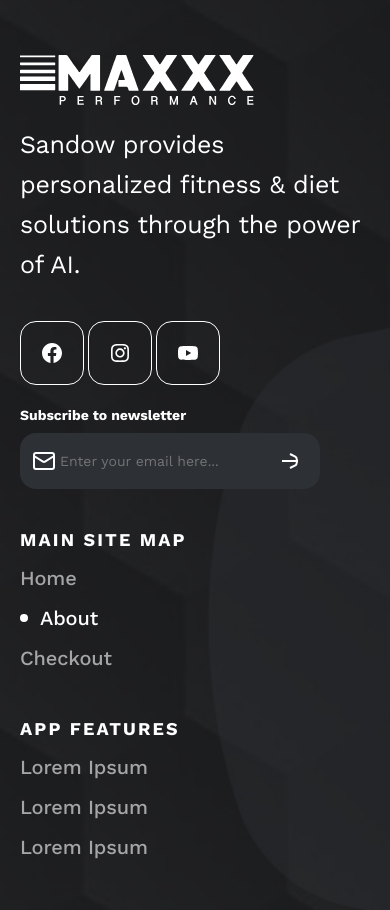
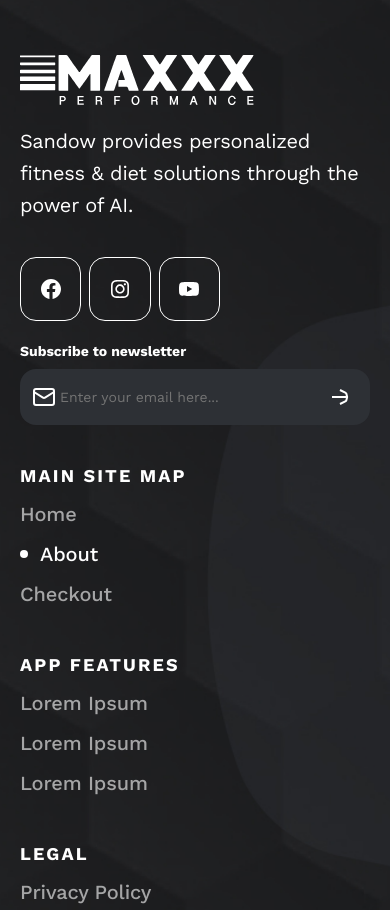
Before and after one commit to mickeyminion14/shadcn-ui, a Next.js app: page /about-us in a window 390 px wide. Shown: the part 3680-4590 px from the top of the page. Built offline with nearby package versions, Linux system fonts and the light colour scheme.

Commit message:
minor changes fixed

```diff
--- a/app/(marketing)/_components/footer/footer.module.scss
+++ b/app/(marketing)/_components/footer/footer.module.scss
@@ -15,6 +15,7 @@
 }
 
 .socialmedia {
+    gap: 8px;
 
     button:hover svg path {
         fill: #000;
@@ -158,6 +159,30 @@
 }
 
 @media (max-width:767px) {
+    .mainFooterContainer {
+        &>div[class*="justify-between"] {
+
+            &+div[class*="justify-between"] {}
+
+            div[class*="heroText"] {
+                font-size: 20px;
+            }
+
+            div[class*="socialmedia"] {
+
+                &+div[class*="mt-16"] {
+
+                    [class*="w-[300px]"] {
+                        width: 100%;
+                    }
+                }
+
+            }
+
+        }
+
+    }
+
     .footerLinkWrap {
         display: flex;
         flex-direction: column;
--- a/components/get-started/get-started.module.scss
+++ b/components/get-started/get-started.module.scss
@@ -120,6 +120,7 @@
 
         .title {
             font-size: 36px;
+            line-height: normal;
         }
 
         .description {
```
